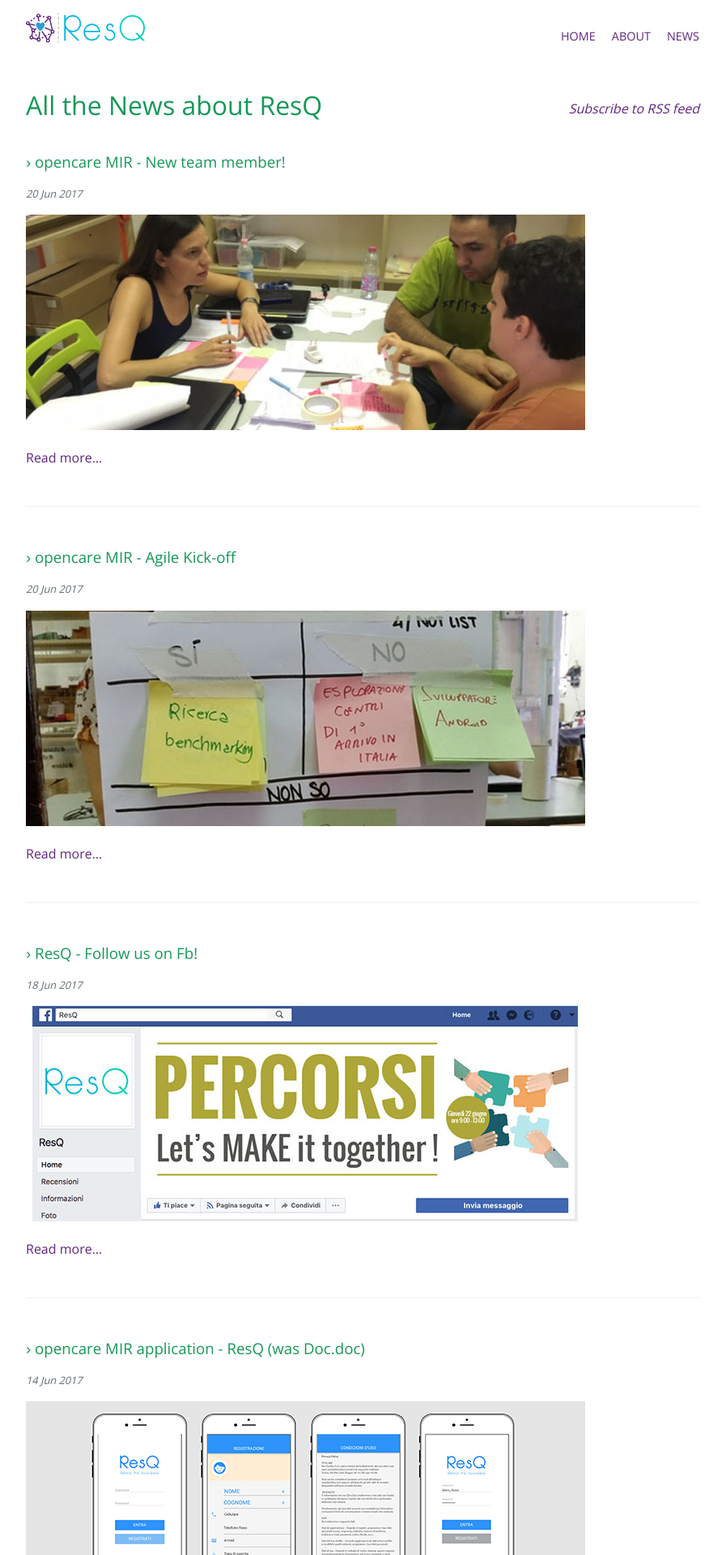
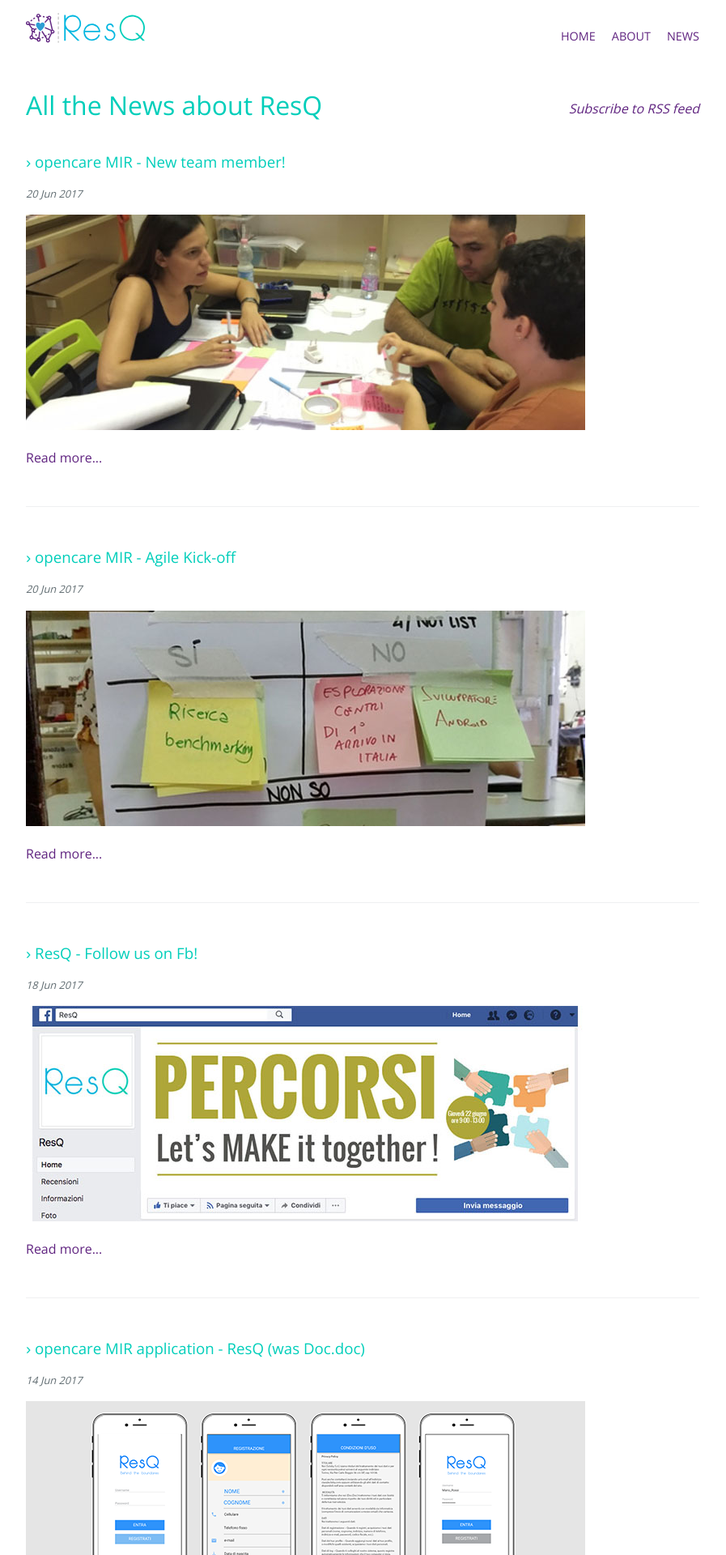
Before and after one commit to opencarecc/ResQ, a Jekyll site: the page built from blog/index.html, in a window 1280 px wide. Shown: the top 1920 px of the page at 81% size, without its empty margins (192-1089 px from the left). Built offline with Jekyll 4.4.1, drawn with Linux system fonts in a browser that asks for light colours; the list of posts is cut into pages by our own code.

Commit message:
change color titles news

```diff
--- a/stylesheets/stylesheet.css
+++ b/stylesheets/stylesheet.css
@@ -308,7 +308,7 @@
   /*margin-top: 2rem;*/
   margin-bottom: 1rem;
   font-weight: 300;
-  color: #159957; }
+  color: #00ceba; }
 .main-content p {
   margin-bottom: 1em; }
 .main-content code {
```
